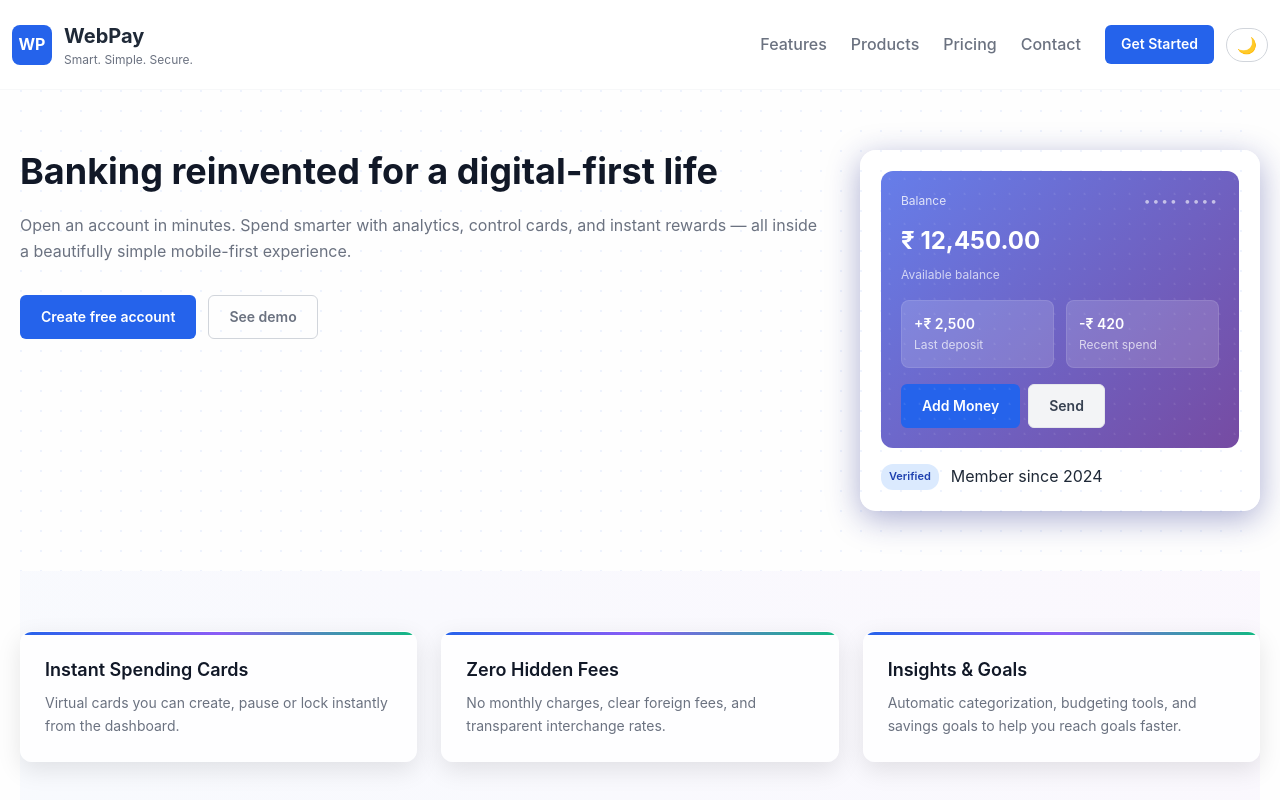
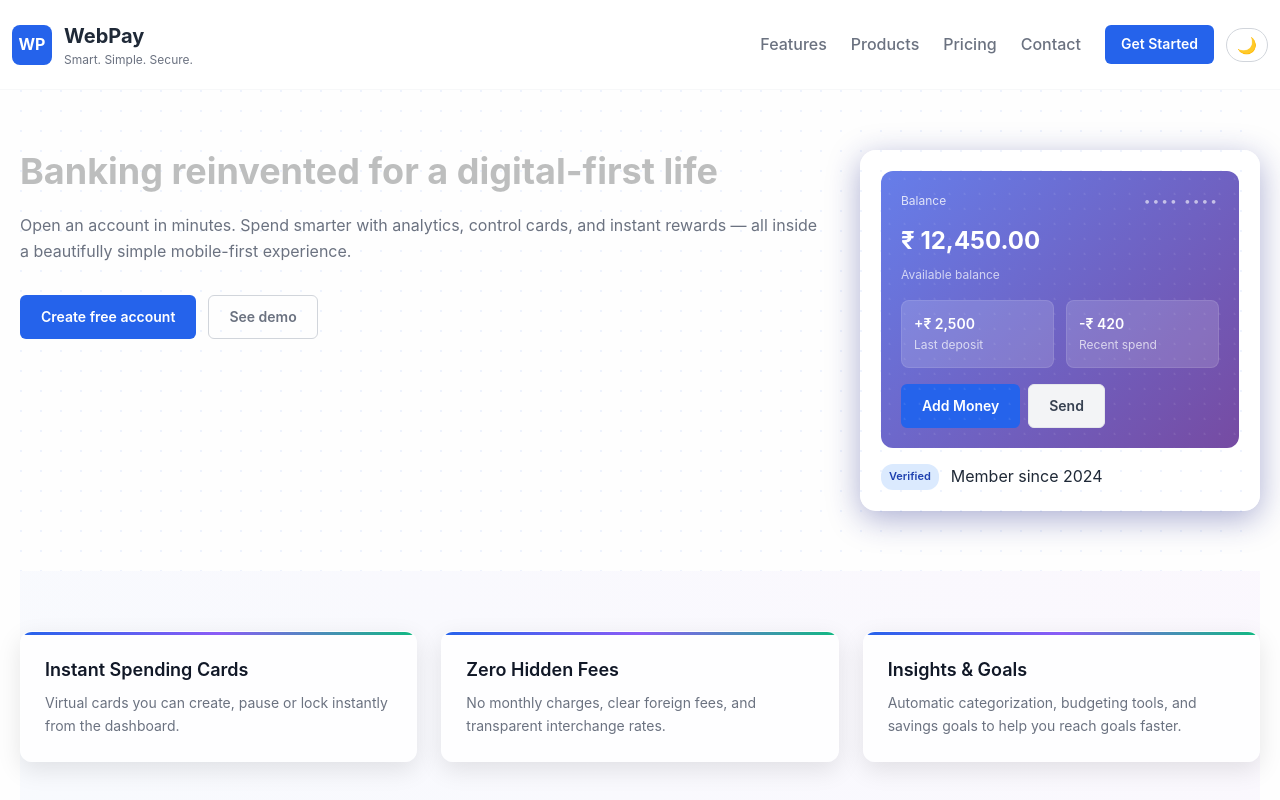
Before and after one commit to ChiragAntil07/WebPay, a plain HTML site: page index.html in a window 1280 px wide. Shown: the top 800 px of the page. Drawn offline with Linux system fonts and the light colour scheme.

Commit message:
Text Update

```diff
--- a/style.css
+++ b/style.css
@@ -154,7 +154,7 @@ nav a:hover {
   font-weight: 700;
   line-height: 1.2;
   margin-bottom: 20px;
-  color: #111827;
+  color: #BDBEBE;
 }
 
 .hero-left p {
```
